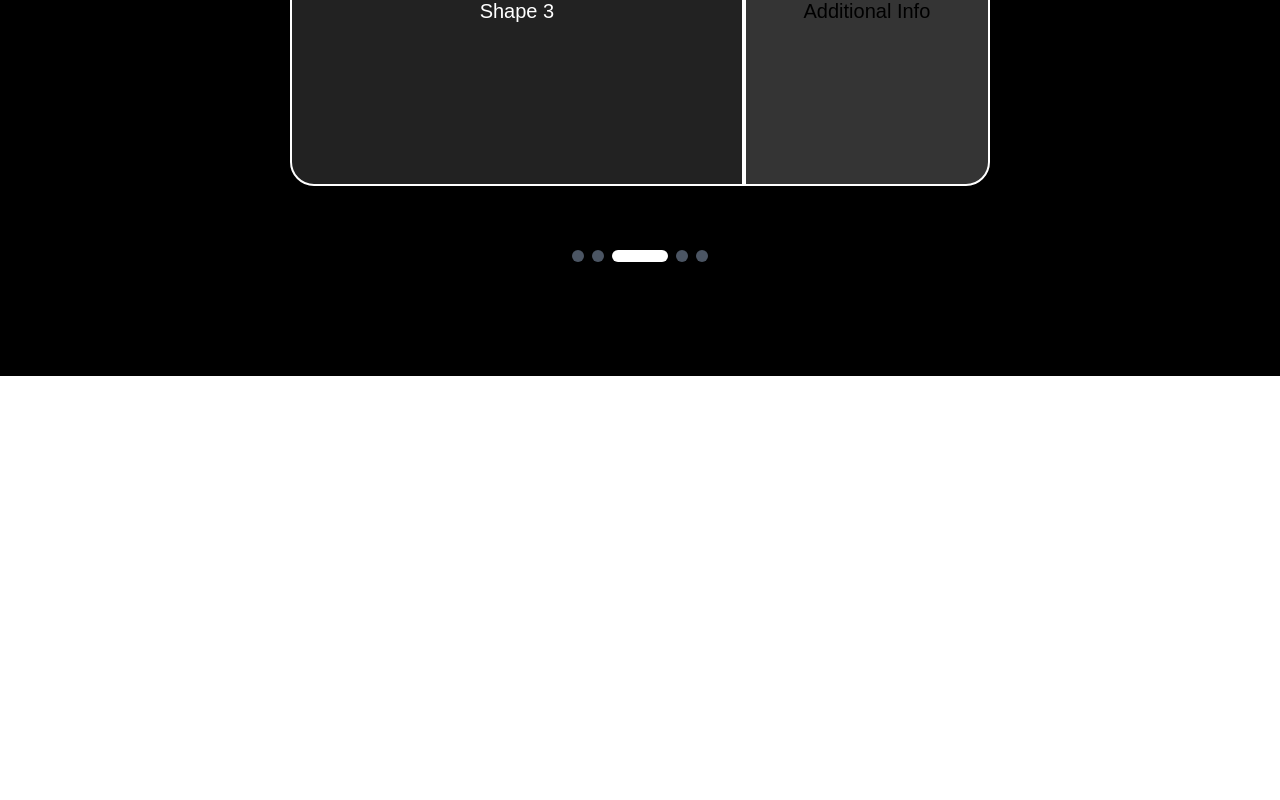
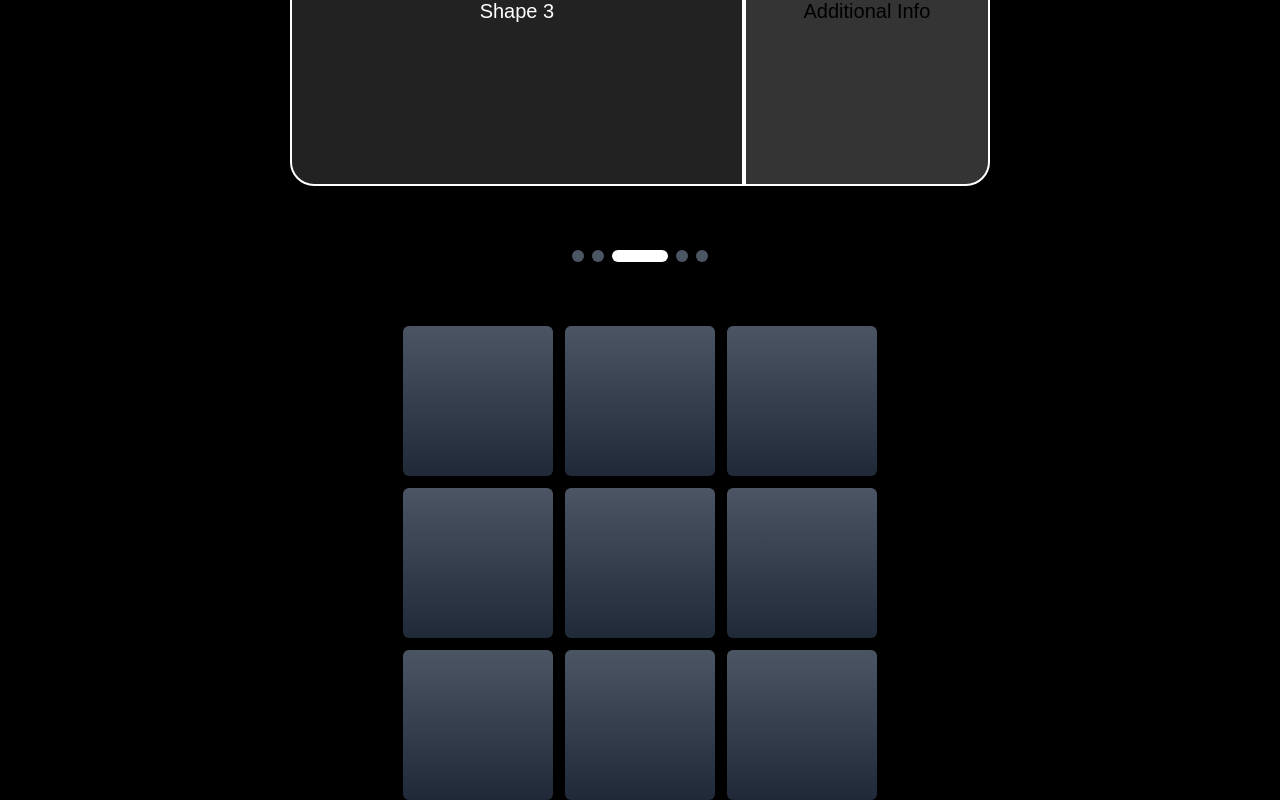
Before and after one commit to GihanSVND/SOCS-Website-Front_end, a Next.js app in the folder socs_website/: page /news in a window 1280 px wide. Shown: the part 424-1224 px from the top of the page. Before the commit the page ends 800 px from the top, so only its background shows below. Built offline with nearby package versions, Linux system fonts and the light colour scheme.

Commit message:
Add News Shapes

```diff
--- a/socs_website/src/app/news/page.tsx
+++ b/socs_website/src/app/news/page.tsx
@@ -14,6 +14,18 @@ export default function News() {
         { title: 'Shape 3' },
         { title: 'Shape 4' },
         { title: 'Shape 5' },
+    ];
+
+    const shapeGrid = [
+        { id: 1 },
+        { id: 2 },
+        { id: 3 },
+        { id: 4 },
+        { id: 5 },
+        { id: 6 },
+        { id: 7 },
+        { id: 8 },
+        { id: 9 }
     ];
 
     // Auto-rotate shapes every 2 seconds
@@ -99,6 +111,22 @@ export default function News() {
                             />
                         ))}
                     </div>
+
+                    {/* Centered Shape Grid with Horizontal Gap */}
+                    <div className="flex justify-center mt-16">
+                        <div className="grid grid-cols-3 gap-3">
+                            {shapeGrid.map((shape) => (
+                                <div
+                                    key={shape.id}
+                                    className="w-[150px] h-[150px] bg-gradient-to-b from-gray-600 to-gray-800 rounded-md"
+                                    style={{ boxShadow: '0 4px 10px rgba(0, 0, 0, 0.5)' }}
+                                >
+                                    {/* Placeholder for shape content */}
+                                </div>
+                            ))}
+                        </div>
+                    </div>
+
                 </div>
             </section>
         </div>
```
